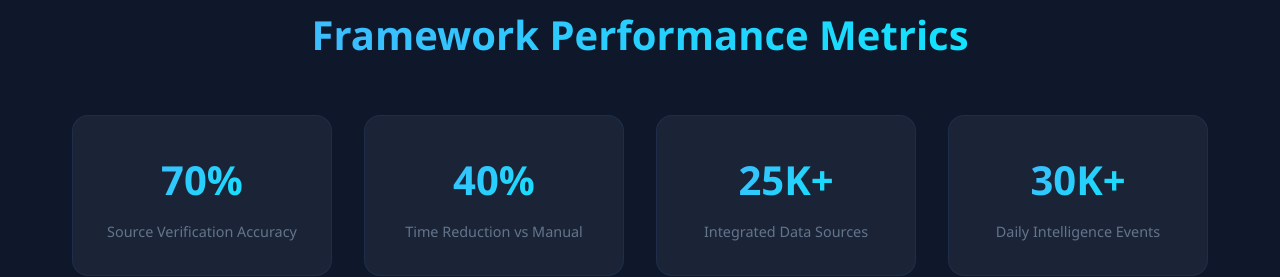
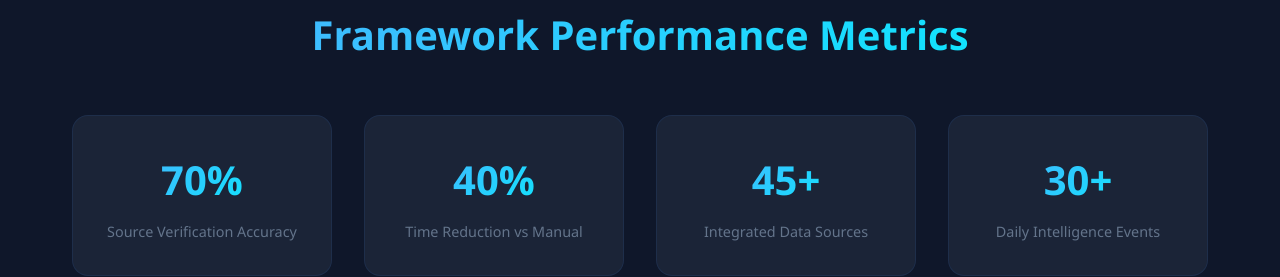
Before and after one commit to cynthiaugwu/cynthiaugwu.github.io, a plain HTML site: page methodology/osint-framework.html in a window 1280 px wide. Shown: the part 6320-6597 px from the top of the page. Drawn offline with nearby package versions, Linux system fonts and the light colour scheme.

Commit message:
osint-framework.html

```diff
--- a/methodology/osint-framework.html
+++ b/methodology/osint-framework.html
@@ -765,7 +765,7 @@ for source in sources:
                 </div>
 
                 <div class="metric-card" data-aos="fade-up" data-aos-delay="300">
-                    <div class="metric-value">25+</div>
+                    <div class="metric-value">45+</div>
                     <div class="metric-label">Integrated Data Sources</div>
                 </div>
 
@@ -890,7 +890,7 @@ for source in sources:
 
                             valueElement.textContent = isPercentage ?
                                 currentValue + '%' :
-                                (finalValue.includes('+') ? currentValue + 'K+' : currentValue + '+');
+                                (finalValue.includes('+') ? currentValue + '+' : currentValue + '+');
                         }, 30);
 
                         observer.unobserve(entry.target);
```
